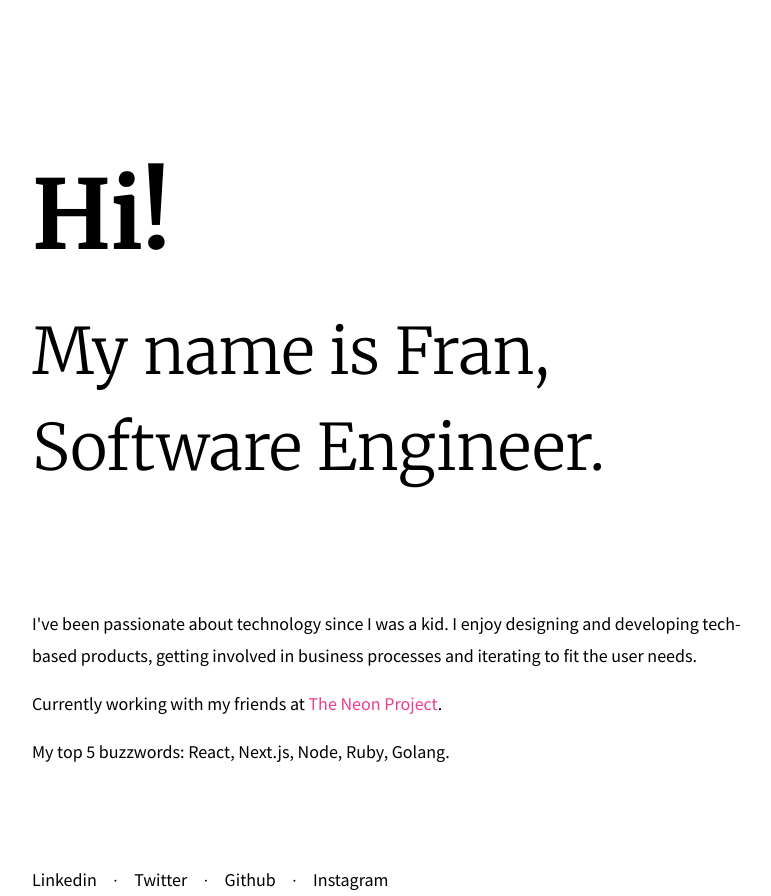
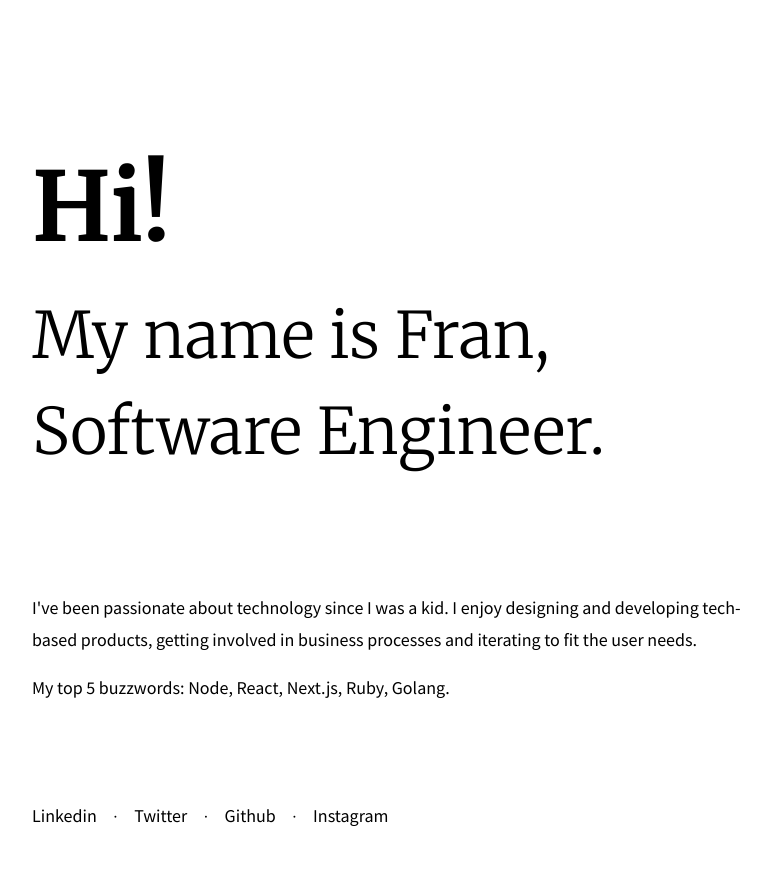
Before and after one commit to flaranda/flaranda, a Next.js app: page / in a window 1280 px wide. Shown: the whole page, without its empty margins (96-867 px from the left). After the commit the page ends 832 px from the top, so only its background shows below. Built offline with nearby package versions, Linux system fonts and the light colour scheme.

Commit message:
Switch to css modules

```diff
--- a/pages/index.js
+++ b/pages/index.tsx
@@ -1,15 +1,18 @@
 import React from 'react'
 
-import { container } from '../styles/container.module.scss'
-import {
+import containerStyles from '../styles/container.module.scss'
+import indexStyles from '../styles/index.module.scss'
+
+const { container } = containerStyles
+
+const {
   index,
   index__title,
   index__subtitle,
   index__resume,
   index__networks,
-  index__networks__item,
-  index__tnp__link
-} from '../styles/index.module.scss'
+  index__networks__item
+} = indexStyles
 
 const networks = [
   { title: 'Linkedin', href: 'https://www.linkedin.com/in/flaranda' },
@@ -18,7 +21,7 @@ const networks = [
   { title: 'Instagram', href: 'https://www.instagram.com/flaranda' },
 ]
 
-export default () => (
+const Index = () => (
   <main className={index}>
     <section className={container}>
       <h1 className={index__title}>
@@ -34,10 +37,7 @@ export default () => (
         I've been passionate about technology since I was a kid. I enjoy designing and developing tech-based products, getting involved in business processes and iterating to fit the user needs.
       </p>
       <p className={index__resume}>
-        Currently working with my friends at <a className={index__tnp__link} href="https://theneonproject.org/" target="blank">The Neon Project</a>.
-      </p>
-      <p className={index__resume}>
-        My top 5 buzzwords: React, Next.js, Node, Ruby, Golang.
+        My top 5 buzzwords: Node, React, Next.js, Ruby, Golang.
       </p>
       <div className={index__networks}>
         {networks.map(({ title, href }) => (
@@ -51,3 +51,5 @@ export default () => (
     </section>
   </main>
 )
+
+export default Index
--- a/styles/global.scss
+++ b/styles/global.scss
@@ -1,4 +1,5 @@
 html {
   text-rendering: geometricPrecision;
   -webkit-font-smoothing: antialiased;
+  font-size: 16px;
 }
--- a/styles/index.module.scss
+++ b/styles/index.module.scss
@@ -23,8 +23,8 @@
   display: block;
   font-family: 'Merriweather', serif;
   font-weight: bold;
-  font-size: 96px;
-  line-height: 176px;
+  font-size: 6rem;
+  line-height: 10rem;
 
   @media only screen and (max-width: 1023px) {
     font-size: 72px;
@@ -41,8 +41,8 @@
   display: block;
   font-family: 'Merriweather', serif;
   font-weight: lighter;
-  font-size: 64px;
-  line-height: 96px;
+  font-size: 4rem;
+  line-height: 6rem;
 
   @media only screen and (max-width: 1023px) {
     font-size: 48px;
@@ -114,7 +114,3 @@
     }
   }
 }
-
-.index__tnp__link {
-  color: #e8418f;
-}
```
Also changed, not shown: package.json (+8 -3 lines), tsconfig.json (added, +29 -0 lines), next-env.d.ts (added), pages/_app.tsx (renamed from pages/_app.js), 2 other files (tests, documents, lock files or other folders).
